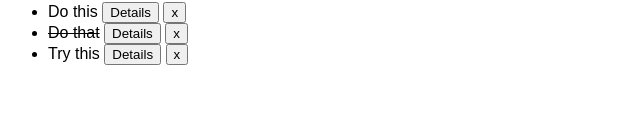
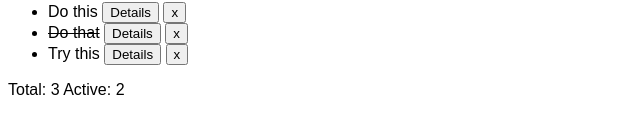
Before and after one commit to shrfrn/todos-MVC-CRUDL-I-InClass-done, a plain HTML site: page index.html in a window 1280 px wide. Shown: the part 134-268 px from the top of the page, without its empty margins (0-640 px from the left). Drawn offline with Linux system fonts and the light colour scheme.

Commit message:
Add simple stats

```diff
--- a/index.html
+++ b/index.html
@@ -44,6 +44,13 @@
             </form>
         </dialog>
 
+        <section class="stats">
+            <span>Total:</span>
+            <span class="total-todos"></span>
+            <span>Active:</span>
+            <span class="active-todos"></span>
+        </section>
+
         <script src="js/services/todo.service.js"></script>
         <script src="js/todos.controller.js"></script>
     </body>
--- a/js/services/todo.service.js
+++ b/js/services/todo.service.js
@@ -11,6 +11,14 @@
 
     const isDone = (filterBy === 'Done') ? true : false
     return gTodos.filter(todo => todo.isDone === isDone)
+}
+
+function getTotalTodos() {
+    return gTodos.length
+}
+
+function getActiveTodos() {
+    return gTodos.filter(todo => !todo.isDone).length
 }
 
 function removeTodo(todoId) {
--- a/js/todos.controller.js
+++ b/js/todos.controller.js
@@ -16,6 +16,15 @@
             <button onclick="onRemoveTodo(event, '${todo.id}')">x</button>
         </li>`)
     elTodoList.innerHTML = strHtmls.join('')
+    renderStats()
+}
+
+function renderStats() {
+    const elTotal = document.querySelector('.total-todos')
+    const elActive = document.querySelector('.active-todos')
+
+    elTotal.innerText = getTotalTodos()
+    elActive.innerText = getActiveTodos()
 }
 
 function onSetFilterBy(elStatus) {
```
